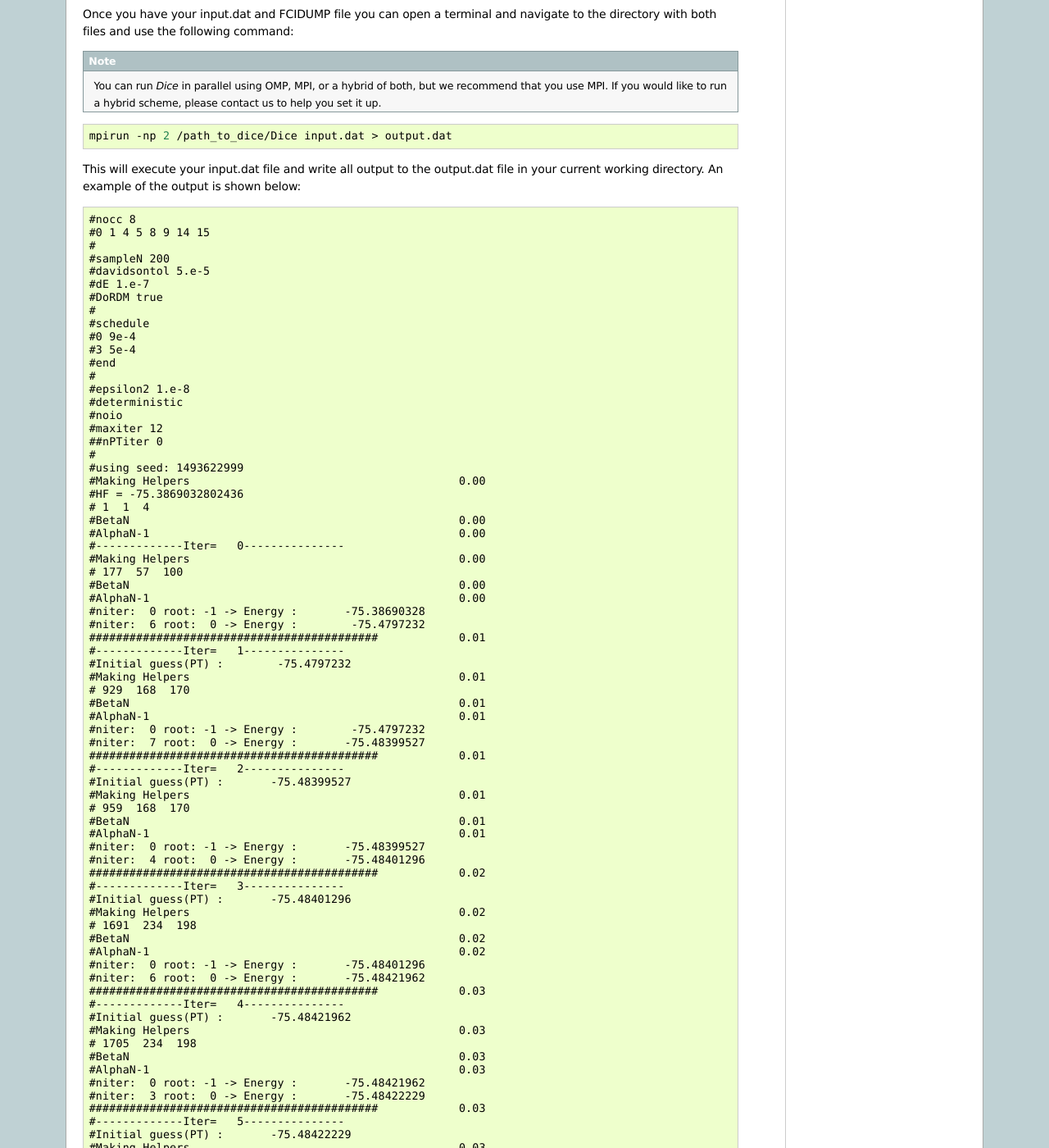
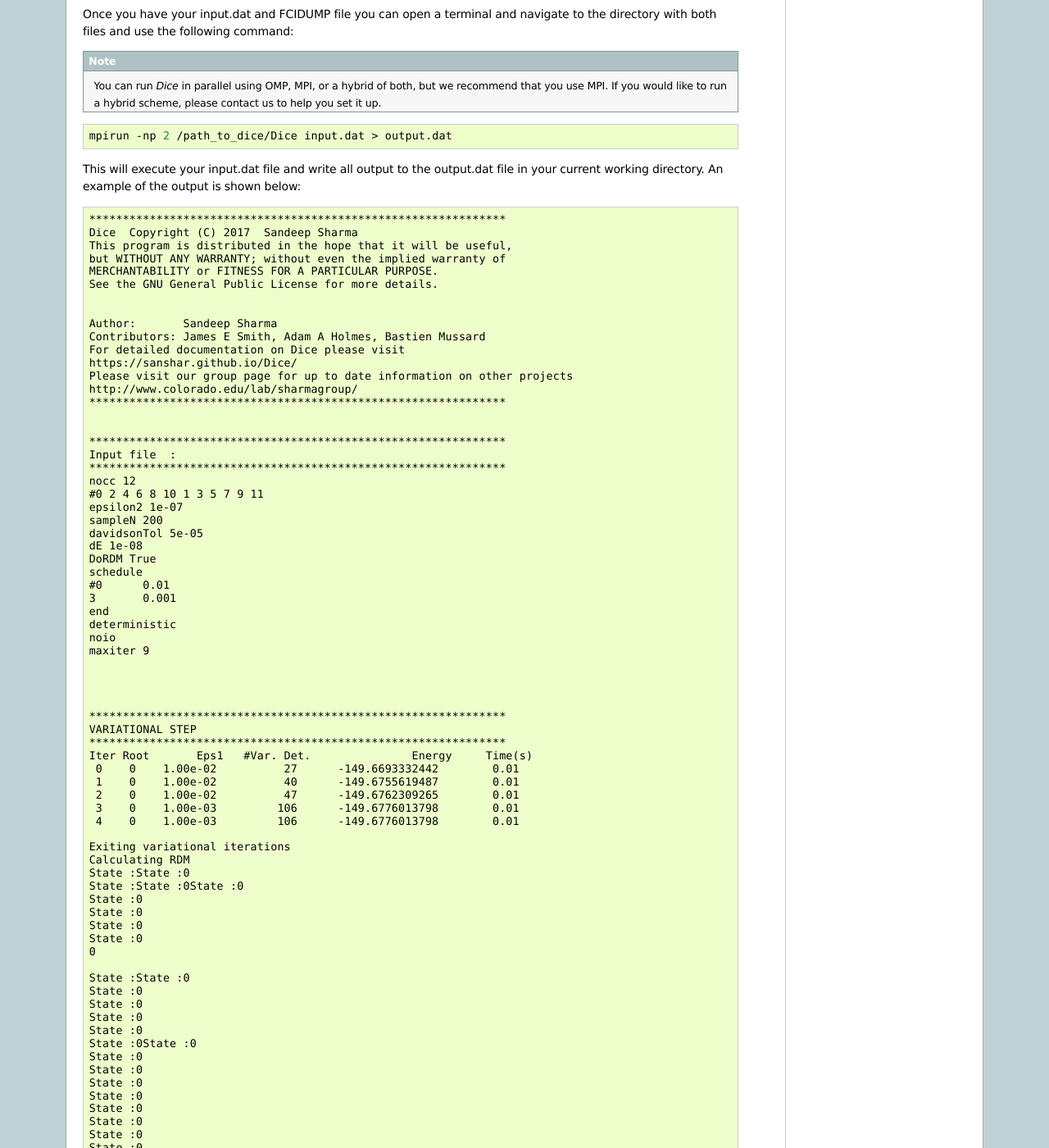
Before and after one commit to sanshar/Dice, a Sphinx documentation site: the page built from docs/gettingstarted.rst, in a window 1280 px wide and 1400 px high, scrolled down 2097 px. Shown: the whole window at 82% size. Built offline with Sphinx 7.4.7, drawn with Linux system fonts in a browser that asks for light colours; some of the changed text lies outside the part shown.

Commit message:
Adding section about testing on the installation page. Changing output to new format on gettingstarted.rst.

```diff
--- a/docs/gettingstarted.rst
+++ b/docs/gettingstarted.rst
@@ -102,98 +102,104 @@ This will execute your input.dat file and write all output to the output.dat fil
 
 .. code-block:: none
 
-	#nocc 8
-	#0 1 4 5 8 9 14 15
-	#
-	#sampleN 200
-	#davidsontol 5.e-5
-	#dE 1.e-7
-	#DoRDM true
-	#
-	#schedule
-	#0 9e-4
-	#3 5e-4
-	#end
-	#
-	#epsilon2 1.e-8
-	#deterministic
-	#noio
-	#maxiter 12
-	##nPTiter 0
-	#
-	#using seed: 1493622999
-	#Making Helpers                                        0.00
-	#HF = -75.3869032802436
-	# 1  1  4
-	#BetaN                                                 0.00
-	#AlphaN-1                                              0.00
-	#-------------Iter=   0---------------
-	#Making Helpers                                        0.00
-	# 177  57  100
-	#BetaN                                                 0.00
-	#AlphaN-1                                              0.00
-	#niter:  0 root: -1 -> Energy :       -75.38690328
-	#niter:  6 root:  0 -> Energy :        -75.4797232
-	###########################################            0.01
-	#-------------Iter=   1---------------
-	#Initial guess(PT) :        -75.4797232
-	#Making Helpers                                        0.01
-	# 929  168  170
-	#BetaN                                                 0.01
-	#AlphaN-1                                              0.01
-	#niter:  0 root: -1 -> Energy :        -75.4797232
-	#niter:  7 root:  0 -> Energy :       -75.48399527
-	###########################################            0.01
-	#-------------Iter=   2---------------
-	#Initial guess(PT) :       -75.48399527
-	#Making Helpers                                        0.01
-	# 959  168  170
-	#BetaN                                                 0.01
-	#AlphaN-1                                              0.01
-	#niter:  0 root: -1 -> Energy :       -75.48399527
-	#niter:  4 root:  0 -> Energy :       -75.48401296
-	###########################################            0.02
-	#-------------Iter=   3---------------
-	#Initial guess(PT) :       -75.48401296
-	#Making Helpers                                        0.02
-	# 1691  234  198
-	#BetaN                                                 0.02
-	#AlphaN-1                                              0.02
-	#niter:  0 root: -1 -> Energy :       -75.48401296
-	#niter:  6 root:  0 -> Energy :       -75.48421962
-	###########################################            0.03
-	#-------------Iter=   4---------------
-	#Initial guess(PT) :       -75.48421962
-	#Making Helpers                                        0.03
-	# 1705  234  198
-	#BetaN                                                 0.03
-	#AlphaN-1                                              0.03
-	#niter:  0 root: -1 -> Energy :       -75.48421962
-	#niter:  3 root:  0 -> Energy :       -75.48422229
-	###########################################            0.03
-	#-------------Iter=   5---------------
-	#Initial guess(PT) :       -75.48422229
-	#Making Helpers                                        0.03
-	# 1705  234  198
-	#BetaN                                                 0.03
-	#AlphaN-1                                              0.03
-	#niter:  0 root: -1 -> Energy :       -75.48422229
-	#niter:  1 root:  0 -> Energy :       -75.48422229
-	#Begin writing variational wf                          0.03
-	#End   writing variational wf                          0.05
-	E from 2RDM: -75.4842222865948
-	### IMPORTANT DETERMINANTS FOR STATE: 0
-	#0  -0.962972405251402  0.962972405251402  2 0 2 0 2   0 0 2 0 0   0 0
-	#1  0.113332103493894  0.113332103493894  2 0 2 0 0   0 0 2 0 0   2 0
-	#2  0.113332103493883  0.113332103493883  2 0 0 0 2   0 0 2 0 2   0 0
-	#3  0.0778346380808918  0.0778346380808918  2 0 b 0 a   0 0 2 0 a   b 0
-	#4  0.0778346380808912  0.0778346380808912  2 0 a 0 b   0 0 2 0 b   a 0
-	#5  0.0620766498642539  0.0620766498642539  2 0 2 0 2   0 0 0 0 0   2 0
-	### PERFORMING PERTURBATIVE CALCULATION
-	# 0
-	#Before hash 0.104489803314209
-	#After hash 0.110838890075684
-	#After all_to_all 0.163533926010132
-	#After collecting 0.178984880447388
-	#Unique determinants 0.178997993469238
-	#Done energy -75.4844111804806  0.180866956710815
+	**************************************************************
+	Dice  Copyright (C) 2017  Sandeep Sharma
+	This program is distributed in the hope that it will be useful,
+	but WITHOUT ANY WARRANTY; without even the implied warranty of
+	MERCHANTABILITY or FITNESS FOR A PARTICULAR PURPOSE.
+	See the GNU General Public License for more details.
+
+
+	Author:       Sandeep Sharma
+	Contributors: James E Smith, Adam A Holmes, Bastien Mussard
+	For detailed documentation on Dice please visit
+	https://sanshar.github.io/Dice/
+	Please visit our group page for up to date information on other projects
+	http://www.colorado.edu/lab/sharmagroup/
+	**************************************************************
+
+
+	**************************************************************
+	Input file  :
+	**************************************************************
+	nocc 12
+	#0 2 4 6 8 10 1 3 5 7 9 11
+	epsilon2 1e-07
+	sampleN 200
+	davidsonTol 5e-05
+	dE 1e-08
+	DoRDM True
+	schedule
+	#0      0.01
+	3       0.001
+	end
+	deterministic
+	noio
+	maxiter 9
+
+
+
+
+	**************************************************************
+	VARIATIONAL STEP
+	**************************************************************
+	Iter Root       Eps1   #Var. Det.               Energy     Time(s)
+	 0    0    1.00e-02          27      -149.6693332442        0.01
+	 1    0    1.00e-02          40      -149.6755619487        0.01
+	 2    0    1.00e-02          47      -149.6762309265        0.01
+	 3    0    1.00e-03         106      -149.6776013798        0.01
+	 4    0    1.00e-03         106      -149.6776013798        0.01
+
+	Exiting variational iterations
+	Calculating RDM
+	State :State :0
+	State :State :0State :0
+	State :0
+	State :0
+	State :0
+	State :0
+	0
+
+	State :State :0
+	State :0
+	State :0
+	State :0
+	State :0
+	State :0State :0
+	State :0
+	State :0
+	State :0
+	State :0
+	State :0
+	State :0
+	State :0
+	State :0
+	State :0
+	State :0
+	0
+	0
+
+	VARIATIONAL CALCULATION RESULT
+	------------------------------
+	Root             Energy     Time(s)
+	   0     -149.6776013798        0.07
+
+
+	Printing most important determinants
+	 Det     weight  Determinant string
+	State :0
+	   0   9.27e-01  2 2 2 2 2   2 0 0
+	   1   2.48e-01  2 2 2 2 2   0 2 0
+	   2   2.12e-01  2 2 2 2 0   2 2 0
+	   3   6.66e-02  2 2 2 a b   2 a b
+	   4   6.66e-02  2 2 2 b a   2 b a
+	   5   6.55e-02  2 2 2 0 2   2 0 2
+
+	**************************************************************
+	PERTURBATION THEORY STEP
+	**************************************************************
+	Deterministic PT calculation converged
+	epsilon2: 1e-07
+	PTEnergy: -149.677601562499
+	Time(s):  0.107640981674194
+	Now calculating PT RDM
```
Also changed, not shown: docs/installation.rst (+14 -4 lines).
